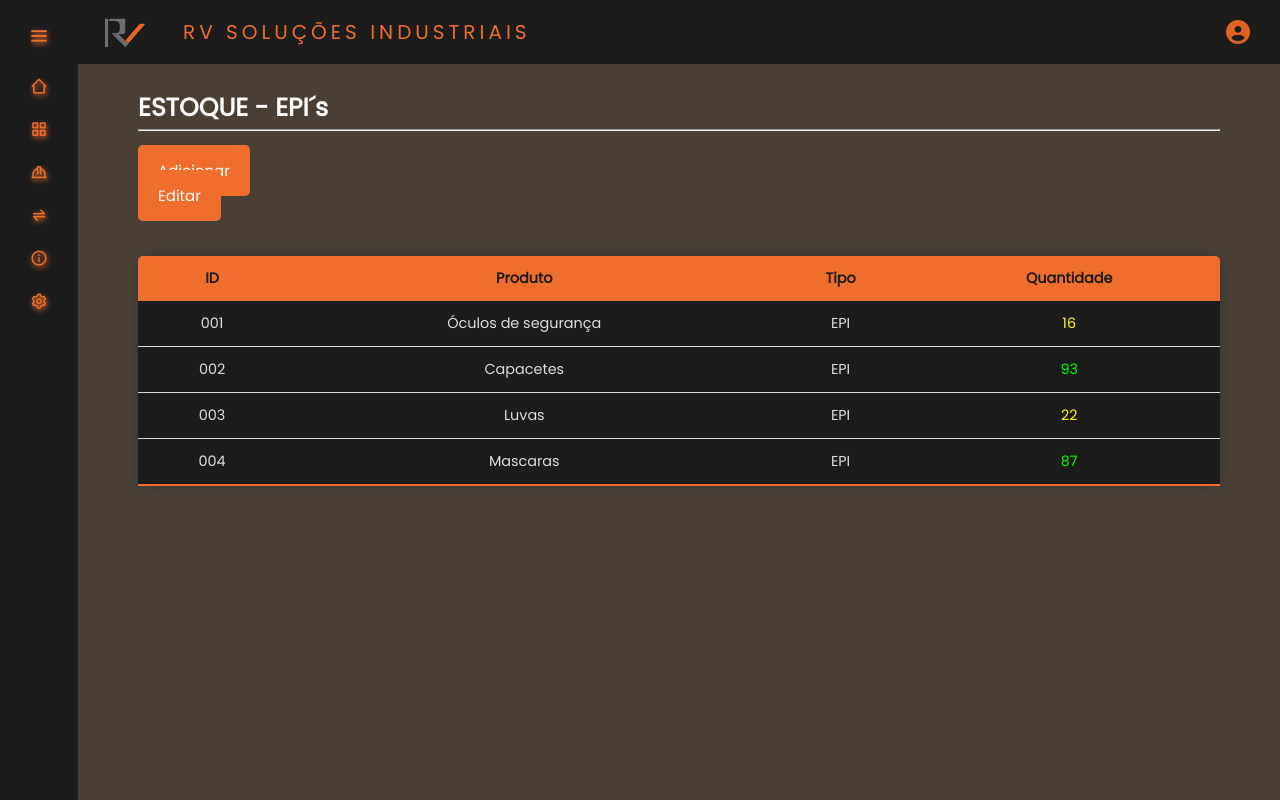
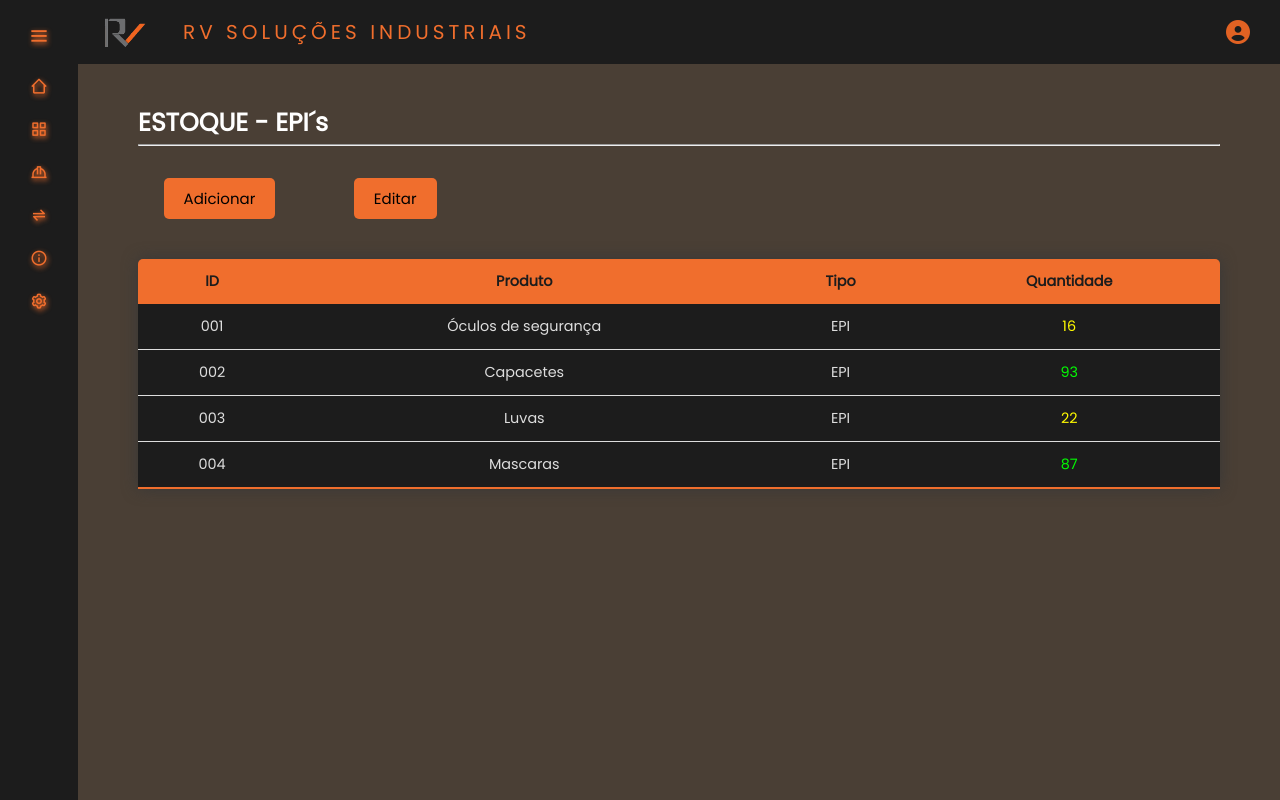
Before and after one commit to GustavoBoing/projeto-tcc, a PHP site: page /tables/epis.php in a window 1280 px wide. Run offline with PHP 8.4, Linux system fonts and the light colour scheme.

Commit message:
Gustavo Boing: modificações na tela das tabelas

```diff
--- a/tables/epis.php
+++ b/tables/epis.php
@@ -10,17 +10,18 @@
         <link rel="stylesheet" href="../inc/style.css"/>
     </head>
     <body>
-        <br>
-        <h2> ESTOQUE - EPI´s </h2>
-        <hr>
-        <br>
-
-            <div class="pill-nav">
-                 <a href="#adicionar">Adicionar</a>
-                 <a href="#editar">Editar</a>
+        <header>
+            <h2> ESTOQUE - EPI´s </h2>
+            <hr>
+            <div id="botoes">
+                <div class="pill-nav" id="adicionar">
+                    <a href="#contact">Adicionar</a>
+                </div>
+                <div class="pill-nav" id="editar">
+                    <a href="#about">Editar</a>
+                </div>
             </div>
-
-
+        </header>
         <table class="content-table">
             <thead>
                 <tr>
--- a/tables/styleTbl.css
+++ b/tables/styleTbl.css
@@ -1,6 +1,10 @@
+*{
+    margin: 0 5% 0 5%;
+    font-family: 'Times New Roman', Times, serif;
+}
 
 h2 {
-
+    margin-top: 5vh;
     margin-left: 5%;
     font-size: 25px;
     color: #fff;
@@ -59,13 +63,12 @@ hr {
     color: rgb(3, 250, 3);
 }
 
-
 .pill-nav a {
     margin-right: 40%;
     margin-left: 5%;
-    color: rgb(255, 255, 255);
+    color: black;
     text-align: center;
-    padding: 15px 20px;
+    padding: 10px 20px;
     text-decoration: none;
     font-size: 15px;
     border-radius: 5px;
@@ -73,20 +76,19 @@ hr {
     overflow: hidden;
 }
 
-
-
 .pill-nav a:hover {
     background-color: #252423;
     color: white;
+    transition: .8s;
 }
 
-.dark,
-.dark header {
-  background-color: #263238;
-  --color-default:#C0C0C0;
-    --color-second:	#D3D3D3;
-    --color-white:#fff;
-    --color-body:#4A3F35;
-    --color-light:#e0e0e0;
-    --color-black:#4F4F4F;
+#botoes {
+    display: flex;
+    margin-left: 10vh;
+    margin-right: 5%;
+    margin-top: 5vh;
 }
+
+#editar {
+    margin-left: 10vh;
+}
```
Also changed, not shown: tables/insumos.php (+11 -9 lines).
